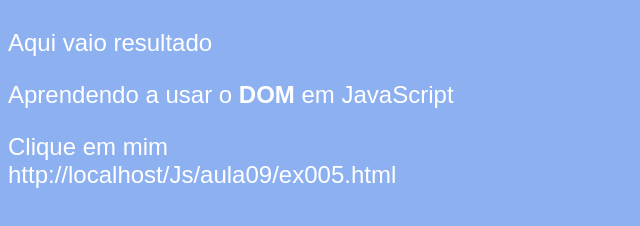
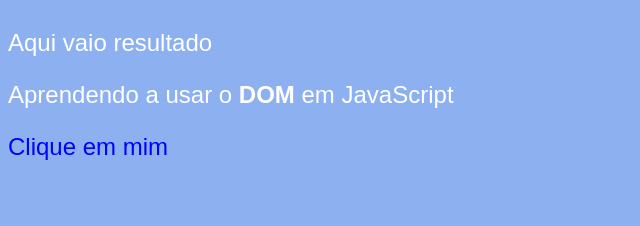
Before and after one commit to vinicdev/aprendendo.Js, a plain HTML site: page Js/aula09/ex005.html in a window 1280 px wide. Shown: the part 90-316 px from the top of the page, without its empty margins (0-640 px from the left). Drawn offline with Linux system fonts and the light colour scheme.

Commit message:
Segunda postagem
Atualização da aula 005

```diff
--- a/Js/aula09/ex005.html
+++ b/Js/aula09/ex005.html
@@ -17,10 +17,32 @@
     <h1>Iniciando estudos DOM</h1>
     <p>Aqui vaio resultado</p>
     <p>Aprendendo a usar o <strong>DOM</strong> em JavaScript</p>
-    <div>Clique em mim</div>
+    <div id="msg">Clique em mim</div>
 
     <script>
-        window.document.write(window.document.URL)
+        //seleção comum
+        /*
+        var p1 = window.document.getElementsByTagName('p')[1] // selecionando a tag p
+        var corpo = window.document.body // chamando o elemento body
+        var d = window.document.getElementById('msg') // chamando a id msg
+
+        window.document.write(p1.innerText) //mostrando o texto de p
+        p1.style.color = 'red' // trocando a cor de p
+
+        corpo.style.background = 'black' // trocando a cor de fundo da página
+
+        d.style.background = 'green' // trocando a cor de fundo da div
+        d.innerText = 'estou aguardando...' // trocando o que esta escrito na div
+        window.document.getElementById('msg').innerText = 'Salvee'
+        */
+
+        // window.document.write(window.document.URL //chamando um elemento com árvore DOM
+
+        //seleção por querySelector
+
+        var d = window.document.querySelector('div#msg')
+        d.style.color = 'blue'
+
     </script>
 </body>
 </html>
```
